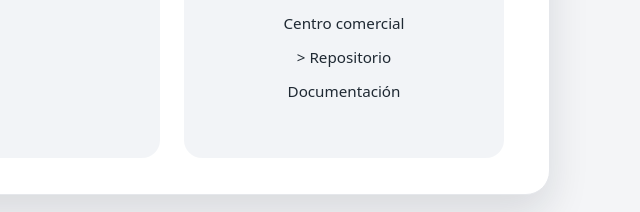
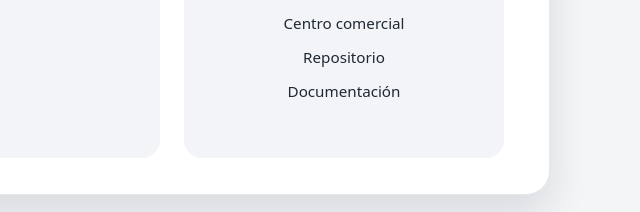
Before and after one commit to TRONKARO/Ficha_Personal_Felipe_Troncaro, a plain HTML site: page index.html in a window 1280 px wide. Shown: the part 897-1109 px from the top of the page, 640-1280 px from the left. Drawn offline with Linux system fonts and the light colour scheme.

Commit message:
Update index.html

```diff
--- a/index.html
+++ b/index.html
@@ -116,7 +116,7 @@
               </a>
 
               <a href="https://github.com/guelermartinm/maralina_mall"
-                 target="_blank" rel="noopener noreferrer">>
+                 target="_blank" rel="noopener noreferrer">
                 Repositorio
               </a>
 
```
